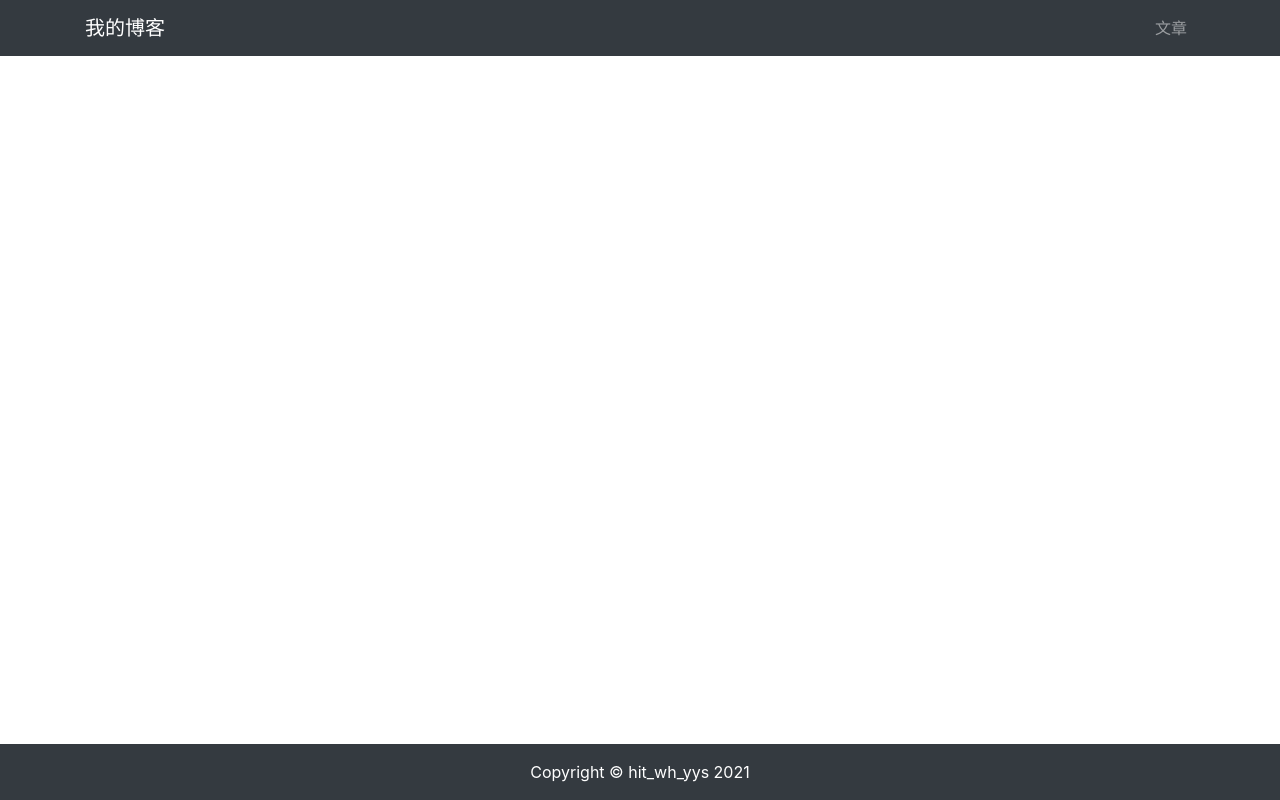
After one commit to drkying/blog_yys, a Django app: template templates/base.html in a window 1280 px wide. The commit adds this page. Run offline with Django 3.2, Linux system fonts and the light colour scheme; the template is opened without the code that fills it, so the values that code supplies are empty; some libraries are stand-ins or nearby versions.

Commit message:
引入了前端框架Bootstrap 4，借助它重新组织了模板的结构，编写了一个漂亮的博客网站的首页

```diff
--- a/blog_yys/settings.py
+++ b/blog_yys/settings.py
@@ -120,3 +120,7 @@ USE_TZ = True
 # https://docs.djangoproject.com/en/2.2/howto/static-files/
 
 STATIC_URL = '/static/'
+
+STATICFILES_DIRS = (
+    os.path.join(BASE_DIR, "static"),
+)
--- /dev/null
+++ b/templates/base.html
@@ -0,0 +1,41 @@
+<!--
+    载入静态文件
+    使用 Django 3 学习的读者改为 {% load static %}
+-->
+{% load staticfiles %}
+
+<!DOCTYPE html>
+<!-- 网站主语言 -->
+<html lang="zh-cn">
+
+<head>
+    <!-- 网站采用的字符编码 -->
+    <meta charset="utf-8">
+    <!-- 预留网站标题的位置 -->
+    <title>{% block title %}{% endblock %}</title>
+    <!-- 引入bootstrap的css文件 -->
+    <link rel="stylesheet" href="{% static 'bootstrap/css/bootstrap.min.css' %}">
+</head>
+
+<body>
+    <!-- 引入导航栏 -->
+    {% include 'header.html' %}
+    <!-- 预留具体页面的位置 -->
+    {% block content %}{% endblock content %}
+    <!-- 引入注脚 -->
+    {% include 'footer.html' %}
+    <!-- bootstrap.js 依赖 jquery.js 和popper.js，因此在这里引入 -->
+    <script src="{% static 'jquery/jquery-3.3.1.js' %}"></script>
+
+    <!--
+        popper.js 采用 cdn 远程引入，意思是你不需要把它下载到本地。
+        在实际的开发中推荐静态文件尽量都使用 cdn 的形式。
+        教程采用本地引入是为了让读者了解静态文件本地部署的流程。
+    -->
+    <script src="https://cdn.jsdelivr.net/npm/popper.js@1.16.1-lts/dist/umd/popper.min.js"></script>
+
+    <!-- 引入bootstrap的js文件 -->
+    <script src="{% static 'bootstrap/js/bootstrap.min.js' %}"></script>
+</body>
+
+</html>
--- /dev/null
+++ b/templates/footer.html
@@ -0,0 +1,9 @@
+<!-- Footer -->
+<div>
+    <br><br><br>
+</div>
+<footer class="py-3 bg-dark fixed-bottom">
+    <div class="container">
+        <p class="m-0 text-center text-white">Copyright © hit_wh_yys 2021</p>
+    </div>
+</footer>
--- /dev/null
+++ b/templates/header.html
@@ -0,0 +1,19 @@
+<!-- 定义导航栏 -->
+<nav class="navbar navbar-expand-lg navbar-dark bg-dark">
+  <div class="container">
+
+    <!-- 导航栏商标 -->
+    <a class="navbar-brand" href="#">我的博客</a>
+
+    <!-- 导航入口 -->
+    <div>
+      <ul class="navbar-nav">
+        <!-- 条目 -->
+        <li class="nav-item">
+          <a class="nav-link" href="#">文章</a>
+        </li>
+      </ul>
+    </div>
+
+  </div>
+</nav>
```
Also changed, not shown: templates/article/list.html (+38 -3 lines).
